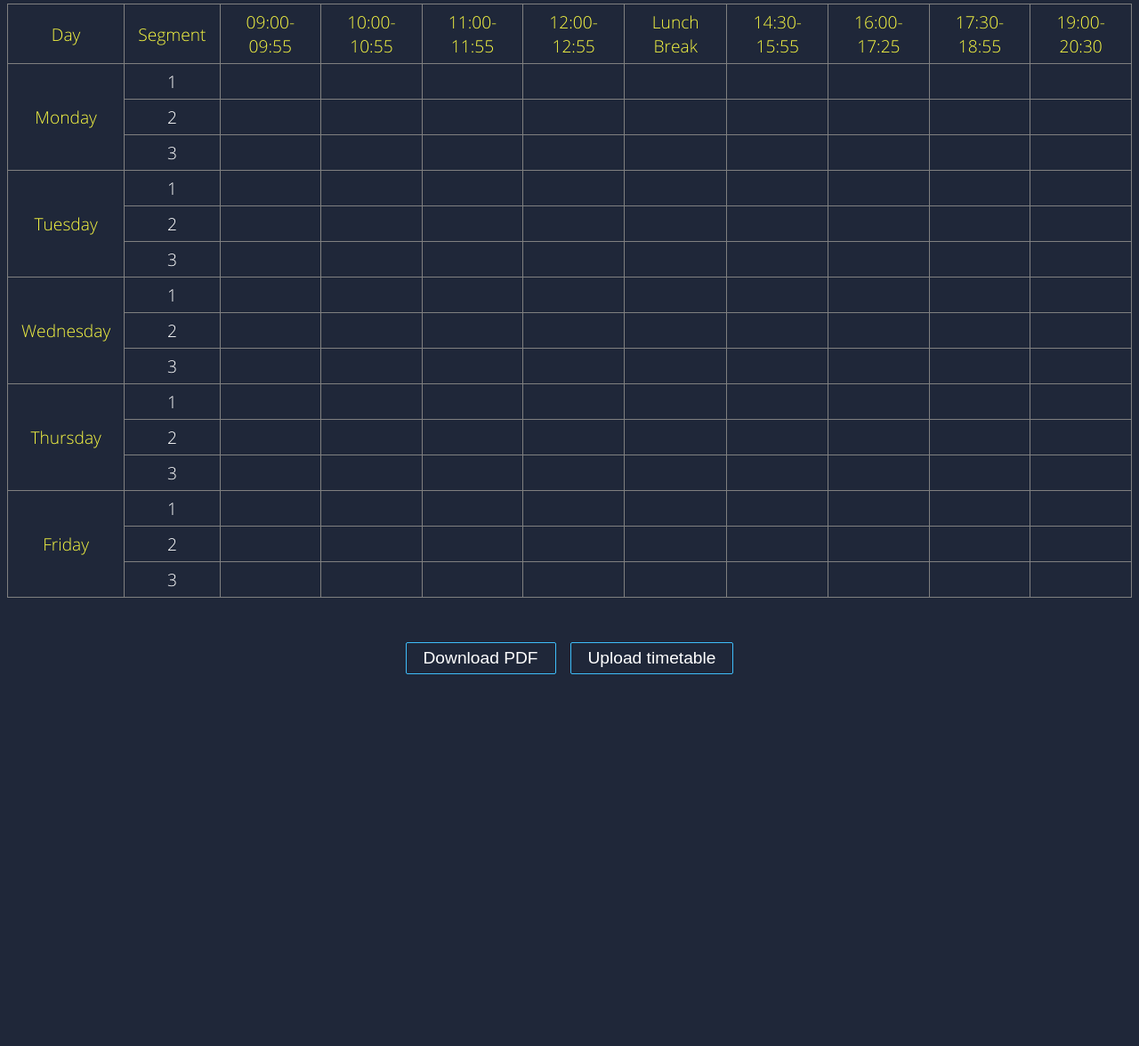
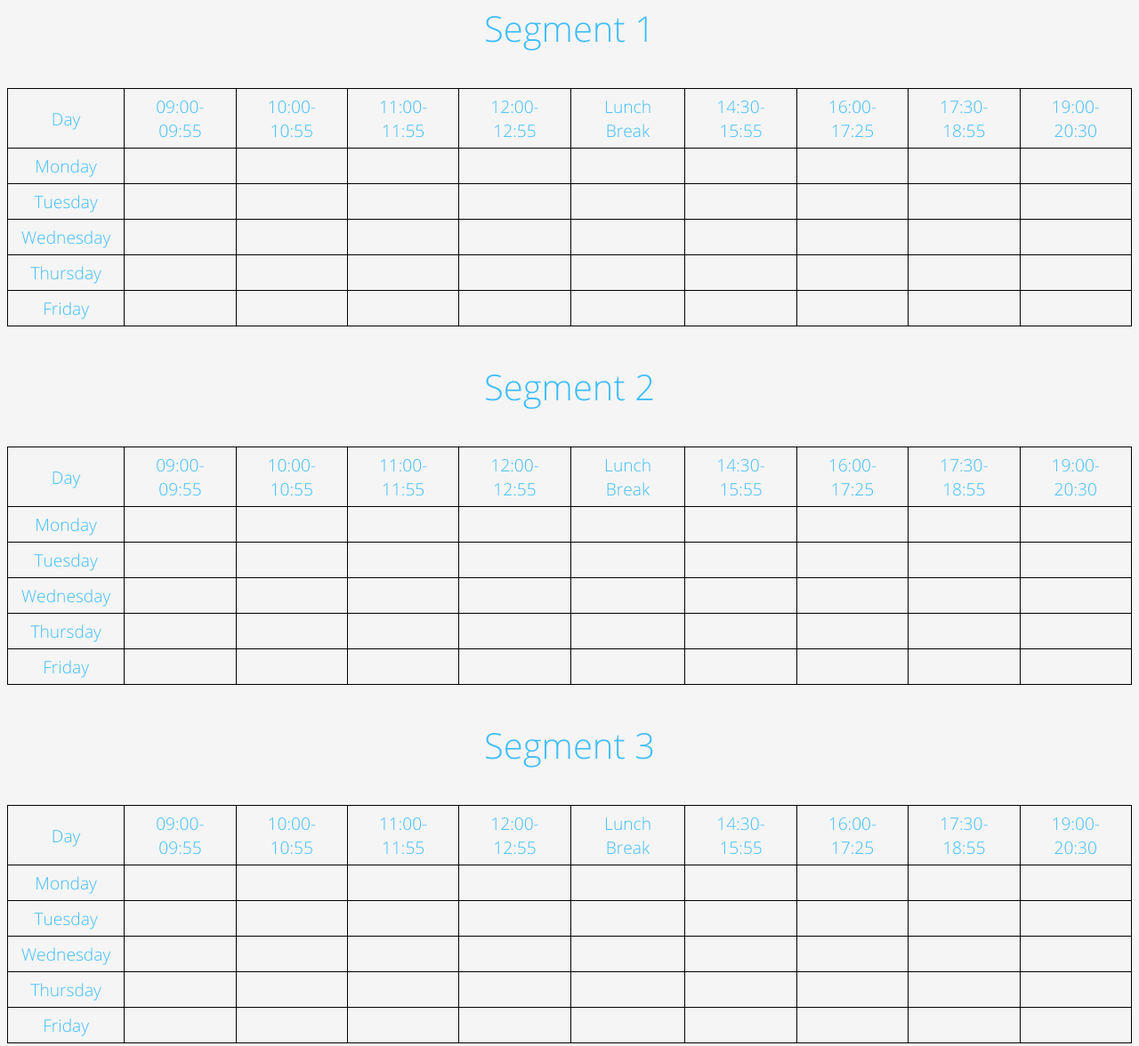
Before and after one commit to LambdaIITH/AIMS-Helper-Chrome, a browser extension: page src/timetable/table.html in a window 1280 px wide. Shown: the part 131-1307 px from the top of the page at 89% size. Before the commit the page ends 897 px from the top, so only its background shows below. Drawn offline with Linux system fonts and the light colour scheme.

Commit message:
Added timetable generation for Improvements, Backlogs, Minors and Double Majors...

```diff
--- a/src/timetable/table.html
+++ b/src/timetable/table.html
@@ -1,40 +1,52 @@
 <!DOCTYPE html>
 <html>
+
 <head>
-	<title>Timetable | </title>
+	<title>Timetable</title>
+
 	<style type="text/css">
 		@font-face {
 			font-family: Title;
 			src: url('/fonts/OpenSans-Light.ttf');
 		}
+
 		html {
-			background-color: #1F2739;
+			background-color: whitesmoke;
 		}
+
 		.main-heading {
 			font-family: Title;
 			font-size: 2.5rem;
 			text-align: center;
 			color: #3EBEFA;
 		}
+
 		table {
 			font-family: Title;
 			text-align: center;
 			margin-left: auto;
 			margin-right: auto;
-			color: white;
+			color: black;
 			font-size: 1.2rem;
 			border-collapse: collapse;
 		}
+
+		select {
+			color: red;
+		}
+
 		td {
-			border: 0.3px solid gray;
+			border: 0.3px solid black;
 			padding: 15px;
 			padding-top: 6px;
 			padding-bottom: 6px;
 		}
+
 		.buttons {
 			margin-top: 2.5%;
-			text-align:center;
+			text-align: center;
 		}
+
 		button {
 			background: #1F2739;
 			border: 1px solid #3EBEFA;
@@ -47,218 +59,285 @@
 			border-radius: 2px;
 			transition: 0.25s all;
 		}
+
 		button:hover {
-			border: 1px solid #f8f842;
-			color: #f8f842;
+			border: 1px solid #3EBEFA;
+			color: #3EBEFA;
 		}
+
 		.differentColor {
-			color: #f8f842;
+			color: #3EBEFA;
 		}
 	</style>
 </head>
+
 <body>
+
+	<div id="timeTables">
 		<p class="main-heading">Your Timetable</span></p>
+		<p class="main-heading">Segment 1</span></p>
 		<table border=1 id="timetable">
 			<tr>
 				<td class="differentColor">Day</td>
-			<td class = "differentColor">Segment</td>
-			<td class = "differentColor">09:00-09:55</td>
-			<td class = "differentColor">10:00-10:55</td>
-			<td class = "differentColor">11:00-11:55</td>
-			<td class = "differentColor">12:00-12:55</td>
-			<td class = "differentColor">Lunch Break</td>
-			<td class = "differentColor">14:30-15:55</td>
-			<td class = "differentColor">16:00-17:25</td>
-			<td class = "differentColor">17:30-18:55</td>
-			<td class = "differentColor">19:00-20:30</td>
+				<td class="differentColor">09:00-09:55</td>
+				<td class="differentColor">10:00-10:55</td>
+				<td class="differentColor">11:00-11:55</td>
+				<td class="differentColor">12:00-12:55</td>
+				<td class="differentColor">Lunch Break</td>
+				<td class="differentColor">14:30-15:55</td>
+				<td class="differentColor">16:00-17:25</td>
+				<td class="differentColor">17:30-18:55</td>
+				<td class="differentColor">19:00-20:30</td>
 			</tr>
-		<tr class="Monday-1">
-			<td  rowspan=3 class="differentColor">Monday</td>
-			<td >1</td>
-			<td  class="1-1-1"></td>
-			<td  class="1-1-2"></td>
-			<td  class="1-1-3"></td>
-			<td  class="1-1-4"></td>
-			<td  ></td>
-			<td  class="1-1-5"></td>
-			<td  class="1-1-6"></td>
-			<td  class="1-1-7"></td>
-			<td  class="1-1-8"></td>
+			<tr style="color: red;" class="Monday-1">
+				<td class="differentColor">Monday</td>
+
+				<td class="1-1-1"></td>
+				<td class="1-1-2"></td>
+				<td class="1-1-3"></td>
+				<td class="1-1-4"></td>
+				<td></td>
+				<td class="1-1-5"></td>
+				<td class="1-1-6"></td>
+				<td class="1-1-7"></td>
+				<td class="1-1-8"></td>
 			</tr>
-		<tr class="Monday-2">
-			<td >2</td>
-			<td  class="1-2-1"></td>
-			<td  class="1-2-2"></td>
-			<td  class="1-2-3"></td>
-			<td  class="1-2-4"></td>
-			<td ></td>
-			<td  class="1-2-5"></td>
-			<td  class="1-2-6"></td>
-			<td  class="1-2-7"></td>
-			<td  class="1-2-8"></td>
+
+			<tr class="Tuesday-1">
+				<td class="differentColor">Tuesday</td>
+
+				<td class="2-1-1"></td>
+				<td class="2-1-2"></td>
+				<td class="2-1-3"></td>
+				<td class="2-1-4"></td>
+				<td></td>
+				<td class="2-1-5"></td>
+				<td class="2-1-6"></td>
+				<td class="2-1-7"></td>
+				<td class="2-1-8"></td>
 			</tr>
-		<tr class="Monday-3">
-			<td >3</td>
-			<td  class="1-3-1"></td>
-			<td  class="1-3-2"></td>
-			<td  class="1-3-3"></td>
-			<td  class="1-3-4"></td>
-			<td ></td>
-			<td  class="1-3-5"></td>
-			<td  class="1-3-6"></td>
-			<td  class="1-3-7"></td>
-			<td  class="1-3-8"></td>
+
+			<tr style="color: red;" class="Wednesday-1">
+				<td class="differentColor">Wednesday</td>
+
+				<td class="3-1-1"></td>
+				<td class="3-1-2"></td>
+				<td class="3-1-3"></td>
+				<td class="3-1-4"></td>
+				<td></td>
+				<td class="3-1-5"></td>
+				<td class="3-1-6"></td>
+				<td class="3-1-7"></td>
+				<td class="3-1-8"></td>
 			</tr>
-		<tr class="Tuesday-1">
-			<td  rowspan=3 class="differentColor">Tuesday</td>
-			<td >1</td>
-			<td  class="2-1-1"></td>
-			<td  class="2-1-2"></td>
-			<td  class="2-1-3"></td>
-			<td  class="2-1-4"></td>
-			<td ></td>
-			<td  class="2-1-5"></td>
-			<td  class="2-1-6"></td>
-			<td  class="2-1-7"></td>
-			<td  class="2-1-8"></td>
+
+			<tr class="Thursday-1">
+				<td class="differentColor">Thursday</td>
+
+				<td class="4-1-1"></td>
+				<td class="4-1-2"></td>
+				<td class="4-1-3"></td>
+				<td class="4-1-4"></td>
+				<td></td>
+				<td class="4-1-5"></td>
+				<td class="4-1-6"></td>
+				<td class="4-1-7"></td>
+				<td class="4-1-8"></td>
 			</tr>
-		<tr class="Tuesday-2">
-			<td >2</td>
-			<td  class="2-2-1"></td>
-			<td  class="2-2-2"></td>
-			<td  class="2-2-3"></td>
-			<td  class="2-2-4"></td>
-			<td ></td>
-			<td  class="2-2-5"></td>
-			<td  class="2-2-6"></td>
-			<td  class="2-2-7"></td>
-			<td  class="2-2-8"></td>
-		</tr>
-		<tr class="Tuesday-3">
-			<td >3</td>
-			<td  class="2-3-1"></td>
-			<td  class="2-3-2"></td>
-			<td  class="2-3-3"></td>
-			<td  class="2-3-4"></td>
-			<td ></td>
-			<td  class="2-3-5"></td>
-			<td  class="2-3-6"></td>
-			<td  class="2-3-7"></td>
-			<td  class="2-3-8"></td>
-		</tr>
-		<tr class="Wednesday-1">
-			<td  rowspan=3 class="differentColor">Wednesday</td>
-			<td >1</td>
-			<td  class="3-1-1"></td>
-			<td  class="3-1-2"></td>
-			<td  class="3-1-3"></td>
-			<td  class="3-1-4"></td>
-			<td ></td>
-			<td  class="3-1-5"></td>
-			<td  class="3-1-6"></td>
-			<td  class="3-1-7"></td>
-			<td  class="3-1-8"></td>
-		</tr>
-		<tr class="Wednesday-2">
-			<td >2</td>
-			<td  class="3-2-1"></td>
-			<td  class="3-2-2"></td>
-			<td  class="3-2-3"></td>
-			<td  class="3-2-4"></td>
-			<td ></td>
-			<td  class="3-2-5"></td>
-			<td  class="3-2-6"></td>
-			<td  class="3-2-7"></td>
-			<td  class="3-2-8"></td>
-		</tr>
-		<tr class="Wednesday-3">
-			<td >3</td>
-			<td  class="3-3-1"></td>
-			<td  class="3-3-2"></td>
-			<td  class="3-3-3"></td>
-			<td  class="3-3-4"></td>
-			<td ></td>
-			<td  class="3-3-5"></td>
-			<td  class="3-3-6"></td>
-			<td  class="3-3-7"></td>
-			<td  class="3-3-8"></td>
-		</tr>
-		<tr class="Thursday-1">
-			<td  rowspan=3 class="differentColor">Thursday</td>
-			<td >1</td>
-			<td  class="4-1-1"></td>
-			<td  class="4-1-2"></td>
-			<td  class="4-1-3"></td>
-			<td  class="4-1-4"></td>
-			<td ></td>
-			<td  class="4-1-5"></td>
-			<td  class="4-1-6"></td>
-			<td  class="4-1-7"></td>
-			<td  class="4-1-8"></td>
-		</tr>
-		<tr class="Thursday-2">
-			<td >2</td>
-			<td  class="4-2-1"></td>
-			<td  class="4-2-2"></td>
-			<td  class="4-2-3"></td>
-			<td  class="4-2-4"></td>
-			<td ></td>
-			<td  class="4-2-5"></td>
-			<td  class="4-2-6"></td>
-			<td  class="4-2-7"></td>
-			<td  class="4-2-8"></td>
-		</tr>
-		<tr class="Thursday-3">
-			<td >3</td>
-			<td  class="4-3-1"></td>
-			<td  class="4-3-2"></td>
-			<td  class="4-3-3"></td>
-			<td  class="4-3-4"></td>
-			<td ></td>
-			<td  class="4-3-5"></td>
-			<td  class="4-3-6"></td>
-			<td  class="4-3-7"></td>
-			<td  class="4-3-8"></td>
-		</tr>
-		<tr class="Friday-1">
-			<td  rowspan=3 class="differentColor">Friday</td>
-			<td >1</td>
-			<td  class="5-1-1"></td>
-			<td  class="5-1-2"></td>
-			<td  class="5-1-3"></td>
-			<td  class="5-1-4"></td>
-			<td ></td>
-			<td  class="5-1-5"></td>
-			<td  class="5-1-6"></td>
-			<td  class="5-1-7"></td>
-			<td  class="5-1-8"></td>
-		</tr>
-		<tr class="Friday-2">
-			<td >2</td>
-			<td  class="5-2-1"></td>
-			<td  class="5-2-2"></td>
-			<td  class="5-2-3"></td>
-			<td  class="5-2-4"></td>
-			<td ></td>
-			<td  class="5-2-5"></td>
-			<td  class="5-2-6"></td>
-			<td  class="5-2-7"></td>
-			<td  class="5-2-8"></td>
-		</tr>
-		<tr class="Friday-3">
-			<td >3</td>
-			<td  class="5-3-1"></td>
-			<td  class="5-3-2"></td>
-			<td  class="5-3-3"></td>
-			<td  class="5-3-4"></td>
-			<td ></td>
-			<td  class="5-3-5"></td>
-			<td  class="5-3-6"></td>
-			<td  class="5-3-7"></td>
-			<td  class="5-3-8"></td>
+
+			<tr style="color: red;" class="Friday-1">
+				<td class="differentColor">Friday</td>
+
+				<td class="5-1-1"></td>
+				<td class="5-1-2"></td>
+				<td class="5-1-3"></td>
+				<td class="5-1-4"></td>
+				<td></td>
+				<td class="5-1-5"></td>
+				<td class="5-1-6"></td>
+				<td class="5-1-7"></td>
+				<td class="5-1-8"></td>
 			</tr>
 		</table>
+		<p class="main-heading">Segment 2</span></p>
+		<table border=1 id="timetable">
+			<tr>
+				<td class="differentColor">Day</td>
+				<td class="differentColor">09:00-09:55</td>
+				<td class="differentColor">10:00-10:55</td>
+				<td class="differentColor">11:00-11:55</td>
+				<td class="differentColor">12:00-12:55</td>
+				<td class="differentColor">Lunch Break</td>
+				<td class="differentColor">14:30-15:55</td>
+				<td class="differentColor">16:00-17:25</td>
+				<td class="differentColor">17:30-18:55</td>
+				<td class="differentColor">19:00-20:30</td>
+			</tr>
+
+			<tr style="color: red;" class="Monday-2">
+				<td class="differentColor">Monday</td>
+
+				<td class="1-2-1"></td>
+				<td class="1-2-2"></td>
+				<td class="1-2-3"></td>
+				<td class="1-2-4"></td>
+				<td></td>
+				<td class="1-2-5"></td>
+				<td class="1-2-6"></td>
+				<td class="1-2-7"></td>
+				<td class="1-2-8"></td>
+			</tr>
+
+			<tr class="Tuesday-2">
+				<td class="differentColor">Tuesday</td>
+
+				<td class="2-2-1"></td>
+				<td class="2-2-2"></td>
+				<td class="2-2-3"></td>
+				<td class="2-2-4"></td>
+				<td></td>
+				<td class="2-2-5"></td>
+				<td class="2-2-6"></td>
+				<td class="2-2-7"></td>
+				<td class="2-2-8"></td>
+			</tr>
+
+			<tr style="color: red;" class="Wednesday-2">
+				<td class="differentColor">Wednesday</td>
+
+				<td class="3-2-1"></td>
+				<td class="3-2-2"></td>
+				<td class="3-2-3"></td>
+				<td class="3-2-4"></td>
+				<td></td>
+				<td class="3-2-5"></td>
+				<td class="3-2-6"></td>
+				<td class="3-2-7"></td>
+				<td class="3-2-8"></td>
+			</tr>
+
+			<tr class="Thursday-2">
+				<td class="differentColor">Thursday</td>
+
+				<td class="4-2-1"></td>
+				<td class="4-2-2"></td>
+				<td class="4-2-3"></td>
+				<td class="4-2-4"></td>
+				<td></td>
+				<td class="4-2-5"></td>
+				<td class="4-2-6"></td>
+				<td class="4-2-7"></td>
+				<td class="4-2-8"></td>
+			</tr>
+
+			<tr style="color: red;" class="Friday-2">
+				<td class="differentColor">Friday</td>
+
+				<td class="5-2-1"></td>
+				<td class="5-2-2"></td>
+				<td class="5-2-3"></td>
+				<td class="5-2-4"></td>
+				<td></td>
+				<td class="5-2-5"></td>
+				<td class="5-2-6"></td>
+				<td class="5-2-7"></td>
+				<td class="5-2-8"></td>
+			</tr>
+		</table>
+
+		<p class="main-heading">Segment 3</span></p>
+		<table border=1 id="timetable">
+			<tr>
+				<td class="differentColor">Day</td>
+				<td class="differentColor">09:00-09:55</td>
+				<td class="differentColor">10:00-10:55</td>
+				<td class="differentColor">11:00-11:55</td>
+				<td class="differentColor">12:00-12:55</td>
+				<td class="differentColor">Lunch Break</td>
+				<td class="differentColor">14:30-15:55</td>
+				<td class="differentColor">16:00-17:25</td>
+				<td class="differentColor">17:30-18:55</td>
+				<td class="differentColor">19:00-20:30</td>
+			</tr>
+
+			<tr style="color: red;" class="Monday-3">
+				<td class="differentColor">Monday</td>
+				<td class="1-3-1"></td>
+				<td class="1-3-2"></td>
+				<td class="1-3-3"></td>
+				<td class="1-3-4"></td>
+				<td></td>
+				<td class="1-3-5"></td>
+				<td class="1-3-6"></td>
+				<td class="1-3-7"></td>
+				<td class="1-3-8"></td>
+			</tr>
+
+
+			<tr class="Tuesday-3">
+				<td class="differentColor">Tuesday</td>
+
+				<td class="2-3-1"></td>
+				<td class="2-3-2"></td>
+				<td class="2-3-3"></td>
+				<td class="2-3-4"></td>
+				<td></td>
+				<td class="2-3-5"></td>
+				<td class="2-3-6"></td>
+				<td class="2-3-7"></td>
+				<td class="2-3-8"></td>
+			</tr>
+
+
+			<tr style="color: red;" class="Wednesday-3">
+				<td class="differentColor">Wednesday</td>
+
+				<td class="3-3-1"></td>
+				<td class="3-3-2"></td>
+				<td class="3-3-3"></td>
+				<td class="3-3-4"></td>
+				<td></td>
+				<td class="3-3-5"></td>
+				<td class="3-3-6"></td>
+				<td class="3-3-7"></td>
+				<td class="3-3-8"></td>
+			</tr>
+
+
+
+			<tr class="Thursday-3">
+				<td class="differentColor">Thursday</td>
+
+				<td class="4-3-1"></td>
+				<td class="4-3-2"></td>
+				<td class="4-3-3"></td>
+				<td class="4-3-4"></td>
+				<td></td>
+				<td class="4-3-5"></td>
+				<td class="4-3-6"></td>
+				<td class="4-3-7"></td>
+				<td class="4-3-8"></td>
+			</tr>
+
+
+
+			<tr style="color: red;" class="Friday-3">
+				<td class="differentColor">Friday</td>
+
+				<td class="5-3-1"></td>
+				<td class="5-3-2"></td>
+				<td class="5-3-3"></td>
+				<td class="5-3-4"></td>
+				<td></td>
+				<td class="5-3-5"></td>
+				<td class="5-3-6"></td>
+				<td class="5-3-7"></td>
+				<td class="5-3-8"></td>
+			</tr>
+		</table>
+	</div>
 	<br />
+
 	<div class="buttons">
 	<button class="download-pdf">Download PDF</button>&nbsp;&nbsp;&nbsp;
 	<button class="send-to-db">Upload timetable</button>
--- a/src/timetable/table.js
+++ b/src/timetable/table.js
@@ -97,21 +97,32 @@ function getAllIndexes(arr, val) {
 
 var parser = new DOMParser();
 var DOM = parser.parseFromString(localStorage.getItem("DOM"), "text/html");
-var data_deg_dtl = DOM.getElementsByClassName("studentDegDtls")[0].getAttribute(
+
+var identifiedCourses = [];
+var identifiedSlots = [];
+var identifiedSegments = [];
+
+var numDegrees = parseInt(DOM.getElementsByClassName("studentDegDtls").length);
+
+for(var degDetails=0; degDetails<numDegrees; degDetails++){
+  var data_deg_dtl = DOM.getElementsByClassName("studentDegDtls")[degDetails].getAttribute(
     "data-deg-dtl"
   );
   var studentDegreeString = "stdntDeg_x_" + data_deg_dtl + "_1"; // Course Div String (x represents the serial number of the course)
   var noMatchFound = [];
+
+  for(var courseType=1; courseType<=3; courseType++){
     var currentID = 1;
-var identifiedCourses = [];
-var identifiedSlots = [];
-var identifiedSegments = [];
 
     while (true) {
-  var courseCodeID = "cCd_" + currentID + "_" + data_deg_dtl + "_1";
-  var timetableRowsClass = "timeTabTr_" + currentID + "_" + data_deg_dtl + "_1";
+      var courseCodeID = "cCd_" + currentID + "_" + data_deg_dtl + "_" + courseType;
+      var courseDesc = "cDesc_" + currentID + "_" + data_deg_dtl + "_" + courseType;
+      var timetableRowsClass = "timeTabTr_" + currentID + "_" + data_deg_dtl + "_" + courseType;
+
       var currentTimetableRows = DOM.getElementsByClassName(timetableRowsClass);
       var currentCourseCodeInput = DOM.getElementById(courseCodeID);
+      var currentCourseDesc = DOM.getElementById(courseDesc);
+
       if (currentCourseCodeInput == null) break;
       if (currentCourseCodeInput.getAttribute("title") == null)
         currentCourseCodeInput.setAttribute(
@@ -185,7 +196,8 @@ while (true) {
       }
       if (possibilities) {
         if (possibilities.length == 1) {
-      identifiedCourses.push(currentCourseCodeInput.getAttribute("title"));
+          identifiedCourses.push(currentCourseCodeInput.getAttribute("title") + (courseType != 1 ? "*" : "") +
+            "\n" + currentCourseDesc.getAttribute("title"));
           identifiedSlots.push(possibilities[0]);
           identifiedSegments.push(segmentString);
         } else {
@@ -194,6 +206,9 @@ while (true) {
       }
       currentID += 1;
     }
+  }
+}
+
 // Add warning about noMatchFound
 console.log(identifiedCourses);
 // Actually Put Timetable On Screen
```
Lines whose indentation alone changed are shown as unchanged.
